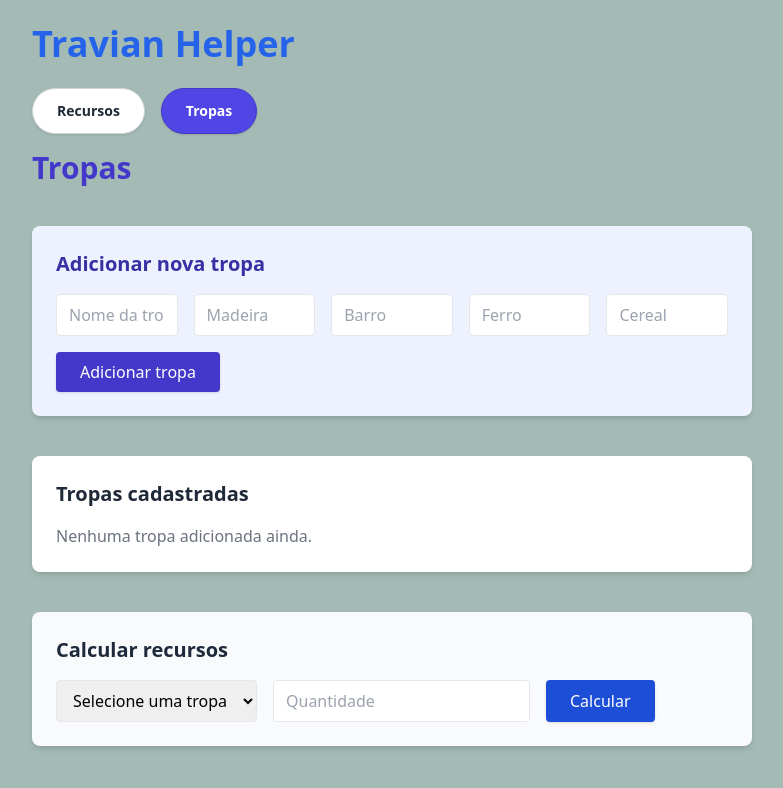
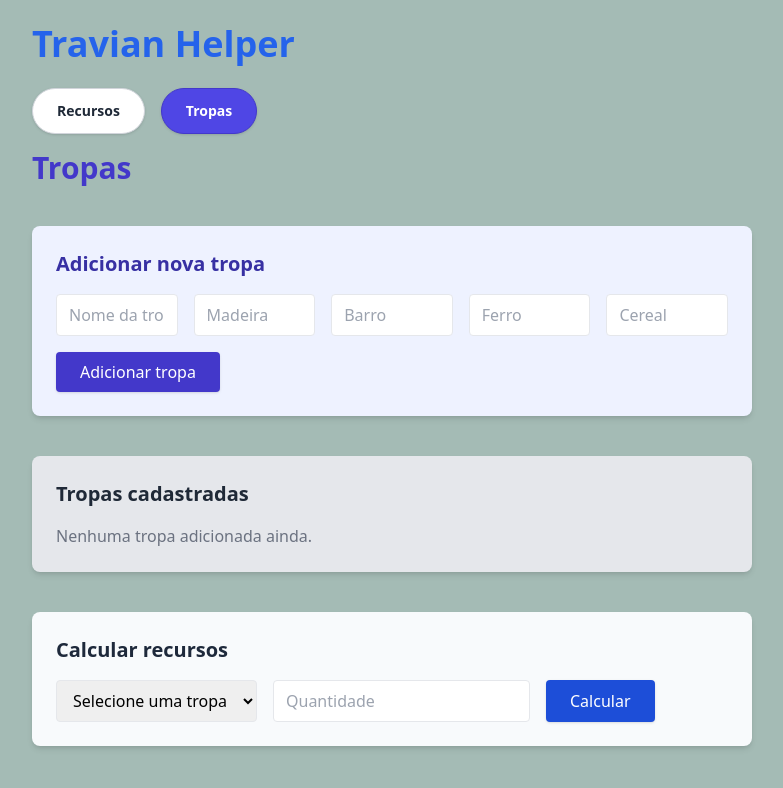
Before and after one commit to NunoLVM/travian-helper-react, a React (Vite) app: page / in a window 1280 px wide. Both pictures are taken after a click on the button "Tropas". Shown: the top 788 px of the page, without its empty margins (248-1031 px from the left). Built offline with nearby package versions, Linux system fonts and the light colour scheme.

Commit message:
Atualiza fundo para tabela tropas cadastradas

```diff
--- a/src/Tropas.jsx
+++ b/src/Tropas.jsx
@@ -102,7 +102,7 @@
       </div>
 
       {/* Tabela de tropas */}
-      <div className="p-6 bg-white rounded-lg shadow-md">
+      <div className="p-6 bg-gray-200 rounded-lg shadow-md">
         <h3 className="text-xl font-bold text-gray-800 mb-4">
           Tropas cadastradas
         </h3>
```
